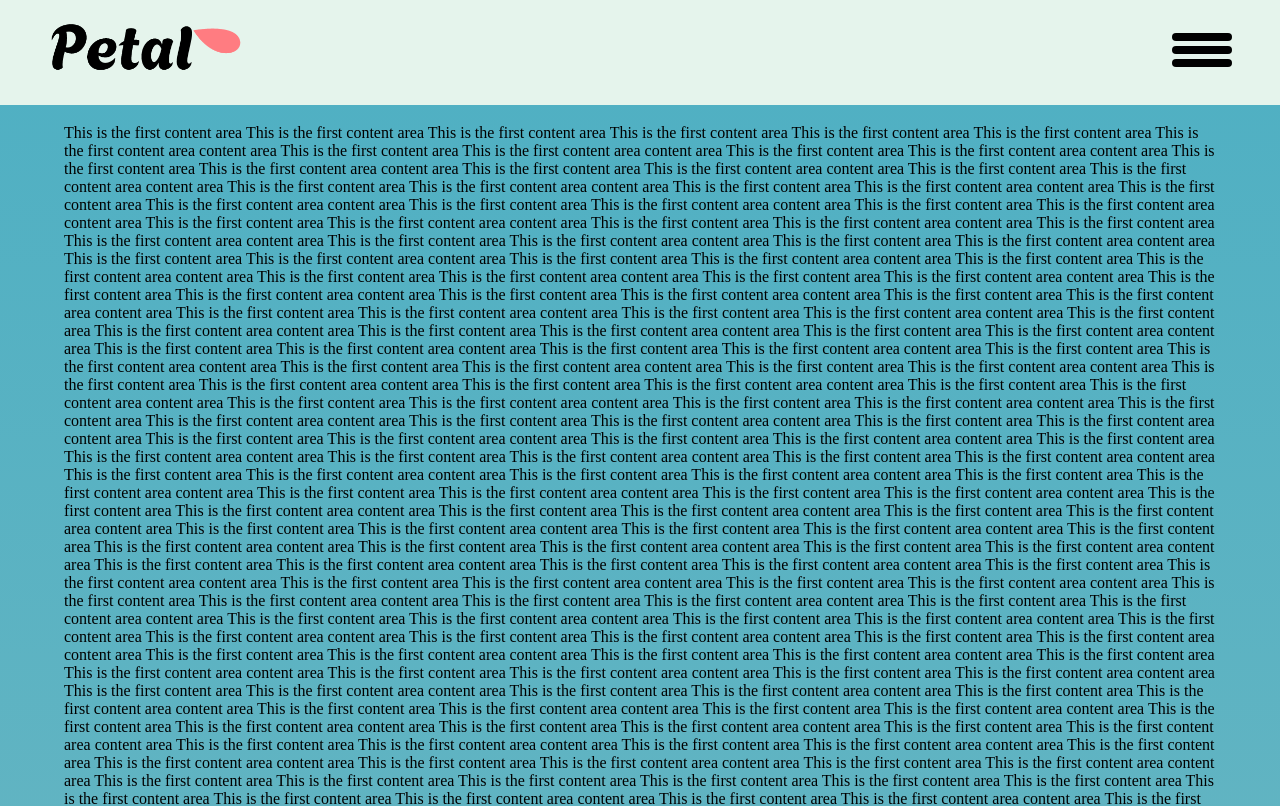
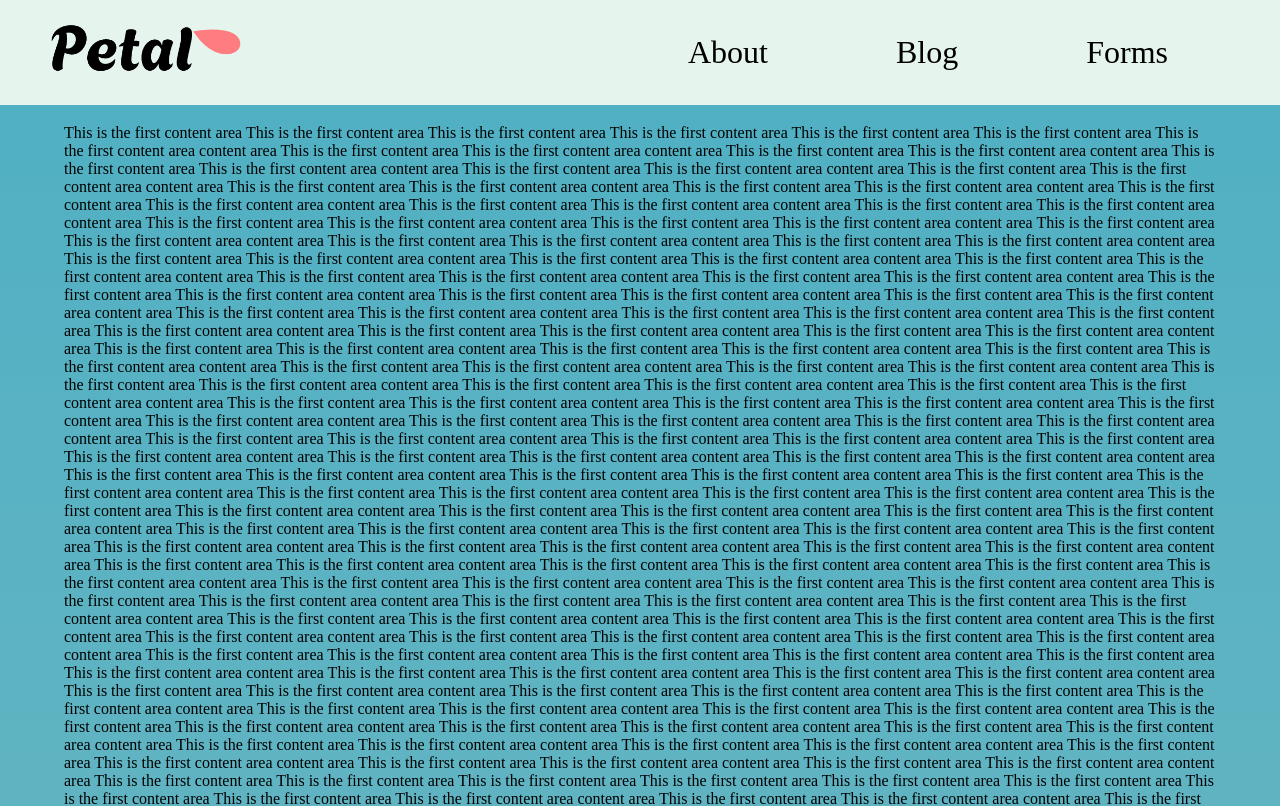
Before and after one commit to jacob-hill90/petal, a React (Vite) app: page / in a window 1280 px wide. Shown: the top 806 px of the page. Built offline with nearby package versions, Linux system fonts and the light colour scheme; a web font is replaced by a local one.

Commit message:
Adding links to navbar

```diff
--- a/src/App.css
+++ b/src/App.css
@@ -6,7 +6,4 @@
 
 body {
   background-color: #fff;
-  display: flex;
-  justify-content: center;
-  align-items: center;
 }
--- a/src/App.jsx
+++ b/src/App.jsx
@@ -1,14 +1,14 @@
 import { BrowserRouter, Route, Routes } from "react-router-dom";
 import { ROUTES } from "./constants/routes";
-import { Nav } from "./components/navBar/Nav";
-import { FirstContent } from "./components/firstContent/FirstContent";
-import { SecondContent } from "./components/secondContent/secondContent";
+import { Nav } from "./components/NavBar/Nav";
 import { useState } from "react";
-import { Overlay } from "./components/overlay/Overlay";
-import { Buttons } from "./components/buttons/Buttons";
-import { Forms } from "./components/forms/Forms";
-import { Login } from "./components/login/Login";
-import { Home } from "./components/homepage/Home";
+import { Overlay } from "./components/Overlay/Overlay";
+import { Buttons } from "./components/Buttons/Buttons";
+import { Forms } from "./components/Forms/Forms";
+import { Login } from "./components/Login/Login";
+import { Home } from "./components/Home/Home";
+import { About } from "./components/About/About";
+import { Blog } from "./components/Blog/Blog";
 import "./App.css";
 
 function App() {
@@ -17,12 +17,11 @@ function App() {
     <>
       <BrowserRouter>
         <Overlay overlayActive={overlayActive} />
-        <Nav
-          overlayActive={overlayActive}
-          setOverlayActive={setOverlayActive}
-        />
+        <Nav />
         <Routes>
           <Route path="/" element={<Home />} />
+          <Route path={ROUTES.ABOUT} element={<About />} />
+          <Route path={ROUTES.BLOG} element={<Blog />} />
           <Route path={ROUTES.BUTTONS} element={<Buttons />} />
           <Route path={ROUTES.FORMS} element={<Forms />} />
           <Route path={ROUTES.LOGIN} element={<Login />} />
--- /dev/null
+++ b/src/components/About/About.jsx
@@ -0,0 +1,3 @@
+export const About = () => {
+  return <>THIS IS THE ABOUT PAGE</>;
+};
--- /dev/null
+++ b/src/components/Blog/Blog.jsx
@@ -0,0 +1,3 @@
+export const Blog = () => {
+  return <>THIS IS THE BLOG PAGE</>;
+};
--- /dev/null
+++ b/src/components/Home/Home.jsx
@@ -0,0 +1,11 @@
+import { FirstContent } from "../FirstContent/FirstContent";
+import { SecondContent } from "../SecondContent/secondContent";
+
+export const Home = () => {
+  return (
+    <>
+      <FirstContent />
+      <SecondContent />
+    </>
+  );
+};
--- a/src/components/dropDown/Dropdown.jsx
+++ b/src/components/dropDown/Dropdown.jsx
@@ -1,17 +1,14 @@
 import { DropdownIcon } from "./DropdownIcon";
 import { useState } from "react";
 
-export const Dropdown = ({ overlayActive, setOverlayActive }) => {
+const Dropdown = () => {
   const [menuClick, setMenuClick] = useState(false);
 
   return (
     <>
-      <DropdownIcon
-        menuClick={menuClick}
-        setMenuClick={setMenuClick}
-        overlayActive={overlayActive}
-        setOverlayActive={setOverlayActive}
-      />
+      <DropdownIcon menuClick={menuClick} setMenuClick={setMenuClick} />
     </>
   );
 };
+
+export default Dropdown;
--- a/src/components/dropDown/style.css
+++ b/src/components/dropDown/style.css
@@ -3,6 +3,7 @@
   cursor: pointer;
   transition: 500ms;
   margin-right: 4rem;
+  display: block;
 }
 
 .dropdown-container-clicked {
@@ -46,3 +47,9 @@
   transform: rotate(-45deg) translateX(18px);
   width: 70px;
 }
+
+@media screen and (min-width: 450px) {
+  .dropdown-container {
+    display: none;
+  }
+}
--- a/src/components/homepage/Home.jsx
+++ /dev/null
@@ -1,11 +0,0 @@
-import { FirstContent } from "../firstContent/FirstContent";
-import { SecondContent } from "../secondContent/secondContent";
-
-export const Home = () => {
-  return (
-    <>
-      <FirstContent />
-      <SecondContent />
-    </>
-  );
-};
--- a/src/components/navBar/Nav.jsx
+++ b/src/components/navBar/Nav.jsx
@@ -1,9 +1,9 @@
-import { Logo } from "../logo/Logo";
-import { Dropdown } from "../dropDown/Dropdown";
 import { useEffect, useState } from "react";
+import { Logo } from "../Logo/Logo";
 import "./style.css";
+import Dropdown from "../dropDown/Dropdown";
 
-export const Nav = ({ overlayActive, setOverlayActive }) => {
+export const Nav = () => {
   const [navbarHeight, setNavbarHeight] = useState(92);
   const [logoHeight, setLogoHeight] = useState(4);
 
@@ -25,10 +25,18 @@ export const Nav = ({ overlayActive, setOverlayActive }) => {
   return (
     <div className="navBarWrapper" style={{ height: `${navbarHeight}px` }}>
       <Logo logoHeight={logoHeight} />
-      <Dropdown
-        overlayActive={overlayActive}
-        setOverlayActive={setOverlayActive}
-      />
+      <Dropdown />
+      <div className="nav-link-container">
+        <a className="nav-link" href="/about">
+          About
+        </a>
+        <a className="nav-link" href="/blog">
+          Blog
+        </a>
+        <a className="nav-link" href="/forms">
+          Forms
+        </a>
+      </div>
     </div>
   );
 };
--- a/src/components/navBar/style.css
+++ b/src/components/navBar/style.css
@@ -1,16 +1,33 @@
 .navBarWrapper {
   position: fixed;
+  top: 0;
   width: 100%;
   display: flex;
   justify-content: space-between;
   align-items: center;
   background-color: #e5f4ec;
-  font-size: 5rem;
+  font-size: 2rem;
   padding: 0.4rem 1rem;
+}
+
+.nav-link-container {
+  margin-right: 4rem;
+  display: flex;
+  max-width: 800px;
+}
+
+.nav-link {
+  padding: 0 4rem;
+  text-decoration: none;
+  color: black;
 }
 
 @media screen and (max-width: 450px) {
   .navBarWrapper {
     padding: 0;
   }
+
+  .nav-link-container {
+    display: none;
+  }
 }
--- a/src/constants/routes.js
+++ b/src/constants/routes.js
@@ -1,4 +1,6 @@
 export const ROUTES = Object.freeze({
+  ABOUT: "/about",
+  BLOG: "/blog",
   BUTTONS: "/buttons",
   FORMS: "/forms",
   LOGIN: "/login",
```
